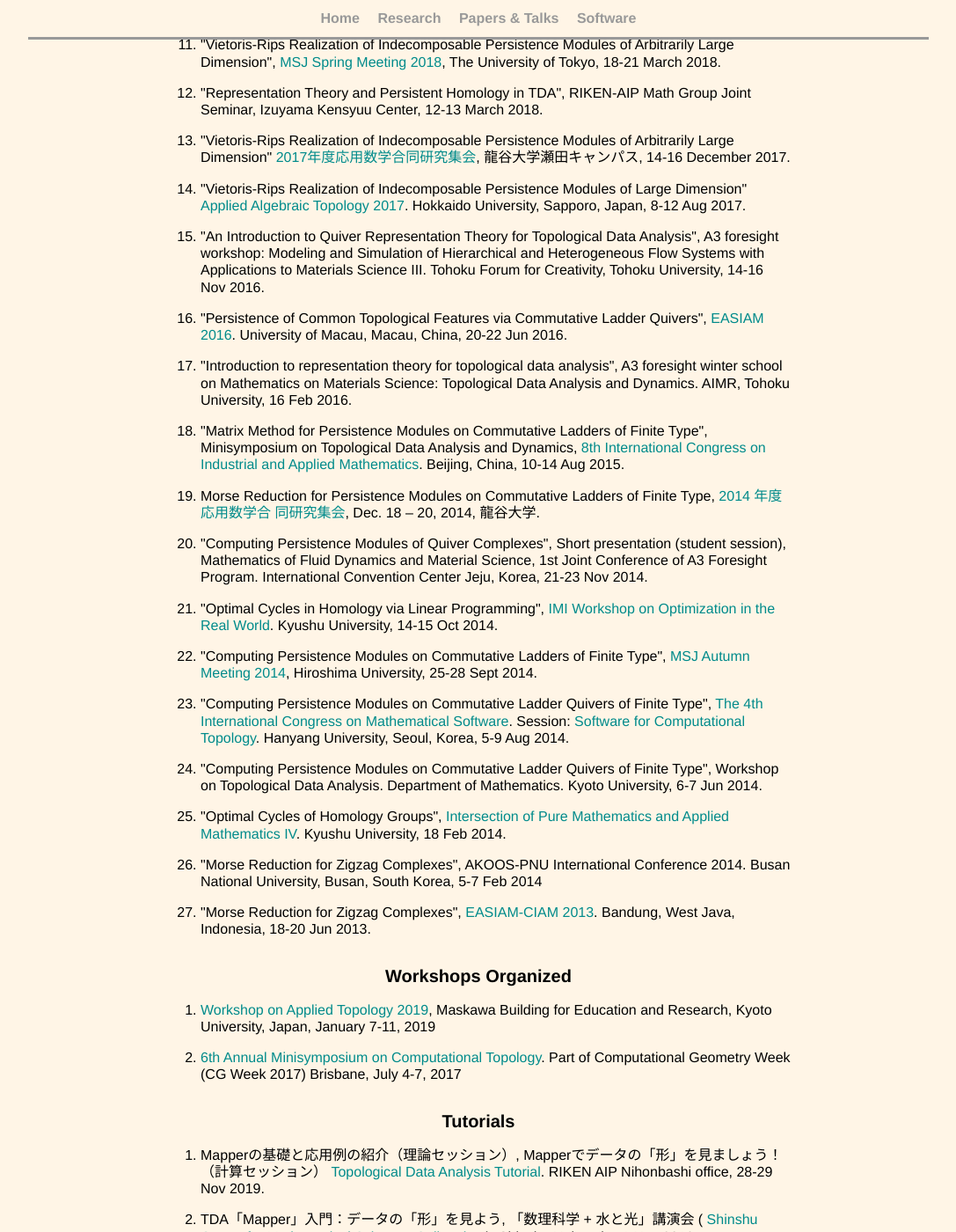
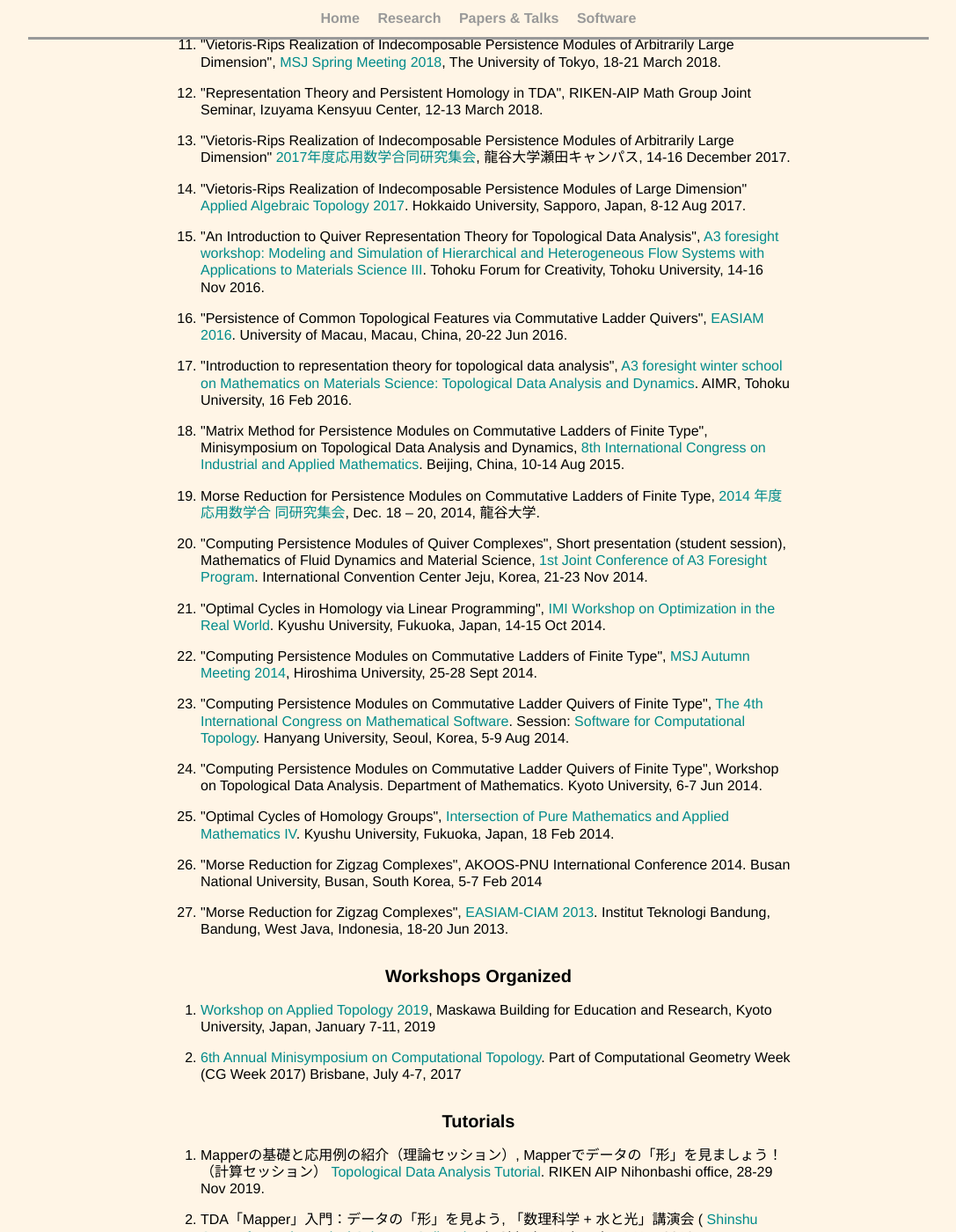
Before and after one commit to emerson-escolar/emerson-escolar.github.io, a Jekyll site: the page built from research_lists.html, in a window 1280 px wide and 1400 px high, scrolled down 2126 px. Shown: the whole window at 88% size, without its empty margins (96-1183 px from the left). Built offline with Jekyll 4.4.1, drawn with Linux system fonts in a browser that asks for light colours; some of the changed text lies outside the part shown.

Commit message:
update more info

```diff
--- a/research_lists.html
+++ b/research_lists.html
@@ -202,7 +202,7 @@ title: Emer's Papers & Talks
       "Mapping firms’ locations in technological space: a topological analysis of patent statistics",
       <a target="_blank" href="https://www.math.kyoto-u.ac.jp/applied-math/kuams/index_eng.html">
         Kyoto University Applied Mathematics Seminar</a>.
-      May 26, 2020
+      26 May 2020
     </li>
 
     <li>
@@ -218,7 +218,7 @@ title: Emer's Papers & Talks
       "企業の技術戦略の位相的データ解析",
       <a target="_blank" href="http://infoshako.sk.tsukuba.ac.jp/~cam/2019/">
         2019年度応用数学合同研究集会</a>,
-      Dec. 12, 2019, 龍谷大学.
+      12 Dec 2019, 龍谷大学.
     </li>
 
     <li>
@@ -309,10 +309,10 @@ title: Emer's Papers & Talks
 		<li>
 			"An Introduction to Quiver Representation Theory
       for Topological Data Analysis",
-			A3 foresight workshop:
-      Modeling and Simulation of Hierarchical and Heterogeneous Flow Systems
-      with Applications to Materials Science III.
-      Tohoku Forum for Creativity, Tohoku University, 14-16 Nov 2016.
+			<a target="_blank" href="https://www.tfc.tohoku.ac.jp/other-activity/7011.html">A3 foresight workshop:
+      Modeling and Simulation of Hierarchical and Heterogeneous Flow Systems with Applications to Materials Science III</a>.
+      Tohoku Forum for Creativity, Tohoku University,
+      14-16 Nov 2016.
 		</li>
 
 		<li>
@@ -323,8 +323,9 @@ title: Emer's Papers & Talks
 
 		<li>
 			"Introduction to representation theory for topological data analysis",
-      A3 foresight winter school on Mathematics on Materials Science:
-      Topological Data Analysis and Dynamics.
+      <a target="_blank" href="https://www.wpi-aimr.tohoku.ac.jp//mathematics_unit/A3foresight_en/workshop/20160215-19.html">
+        A3 foresight winter school on Mathematics on Materials Science:
+        Topological Data Analysis and Dynamics</a>.
       AIMR, Tohoku University, 16 Feb 2016.
 		</li>
 
@@ -348,7 +349,8 @@ title: Emer's Papers & Talks
 			"Computing Persistence Modules of Quiver Complexes",
       Short presentation (student session),
       Mathematics of Fluid Dynamics and Material Science,
-      1st Joint Conference of A3 Foresight Program.
+      <a target="_blank" href="https://www.wpi-aimr.tohoku.ac.jp/mathematics_unit/A3foresight_en/workshop/20141121.html">
+        1st Joint Conference of A3 Foresight Program</a>.
       International Convention Center Jeju, Korea, 21-23 Nov 2014.
 		</li>
 
@@ -356,7 +358,7 @@ title: Emer's Papers & Talks
 			"Optimal Cycles in Homology via Linear Programming",
       <a target="_blank" href="https://imi.kyushu-u.ac.jp/lasm/opt2014/">
         IMI Workshop on Optimization in the Real World</a>.
-      Kyushu University, 14-15 Oct 2014.
+      Kyushu University, Fukuoka, Japan, 14-15 Oct 2014.
 		</li>
 
 		<li>
@@ -387,7 +389,7 @@ title: Emer's Papers & Talks
 			"Optimal Cycles of Homology Groups",
       <a target="_blank" href="http://www.comp.tmu.ac.jp/s-yokoyama/research/IPA/IPA4.html">
         Intersection of Pure Mathematics and Applied Mathematics IV</a>.
-      Kyushu University, 18 Feb 2014.
+      Kyushu University, Fukuoka, Japan, 18 Feb 2014.
 		</li>
 
 		<li>
@@ -400,7 +402,8 @@ title: Emer's Papers & Talks
 			"Morse Reduction for Zigzag Complexes",
       <a target="_blank" href="http://www.math.itb.ac.id/~easiam2013/">
         EASIAM-CIAM 2013</a>.
-      Bandung, West Java, Indonesia, 18-20 Jun 2013.
+      Institut Teknologi Bandung, Bandung, West Java, Indonesia,
+      18-20 Jun 2013.
 		</li>
 	</ol>
 </section>
```
